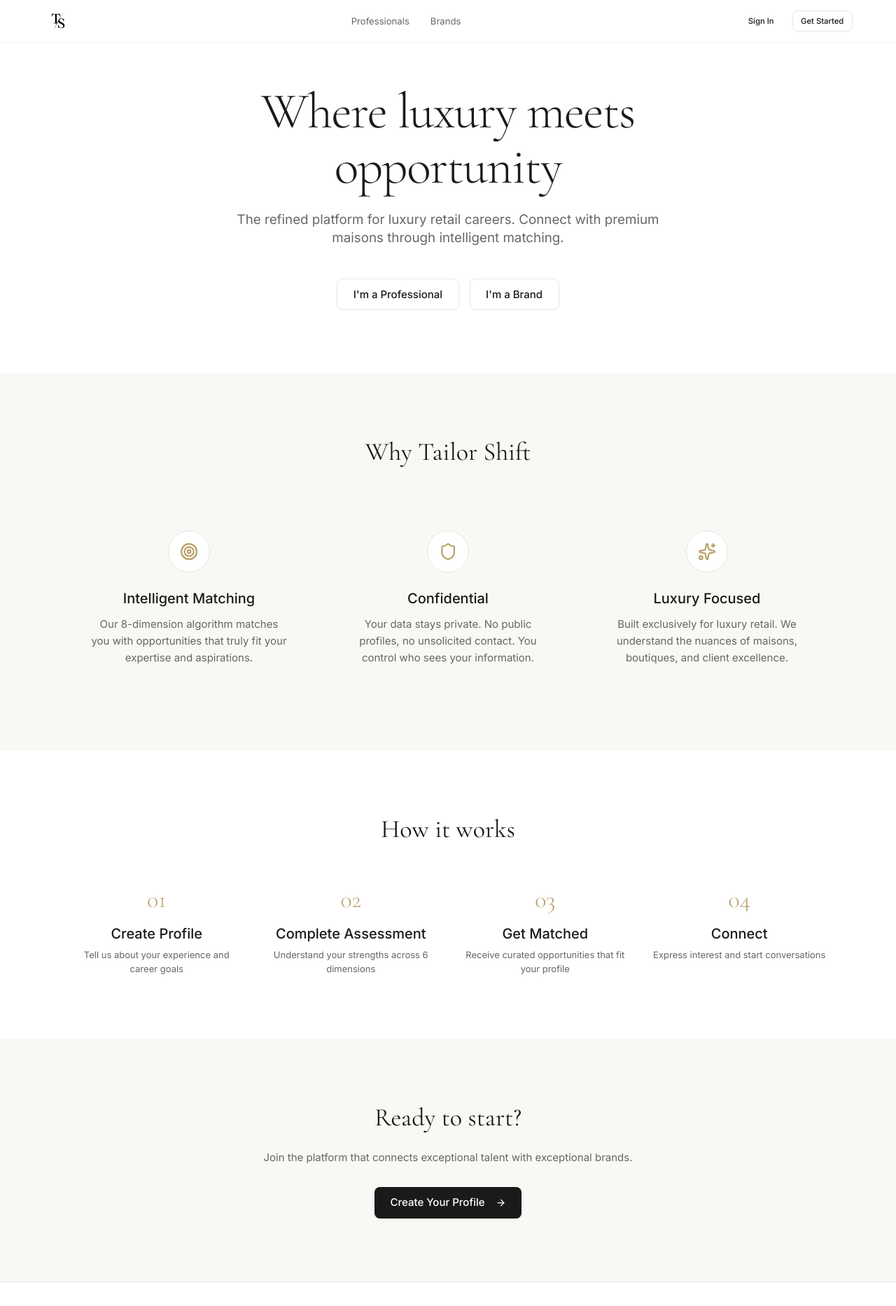
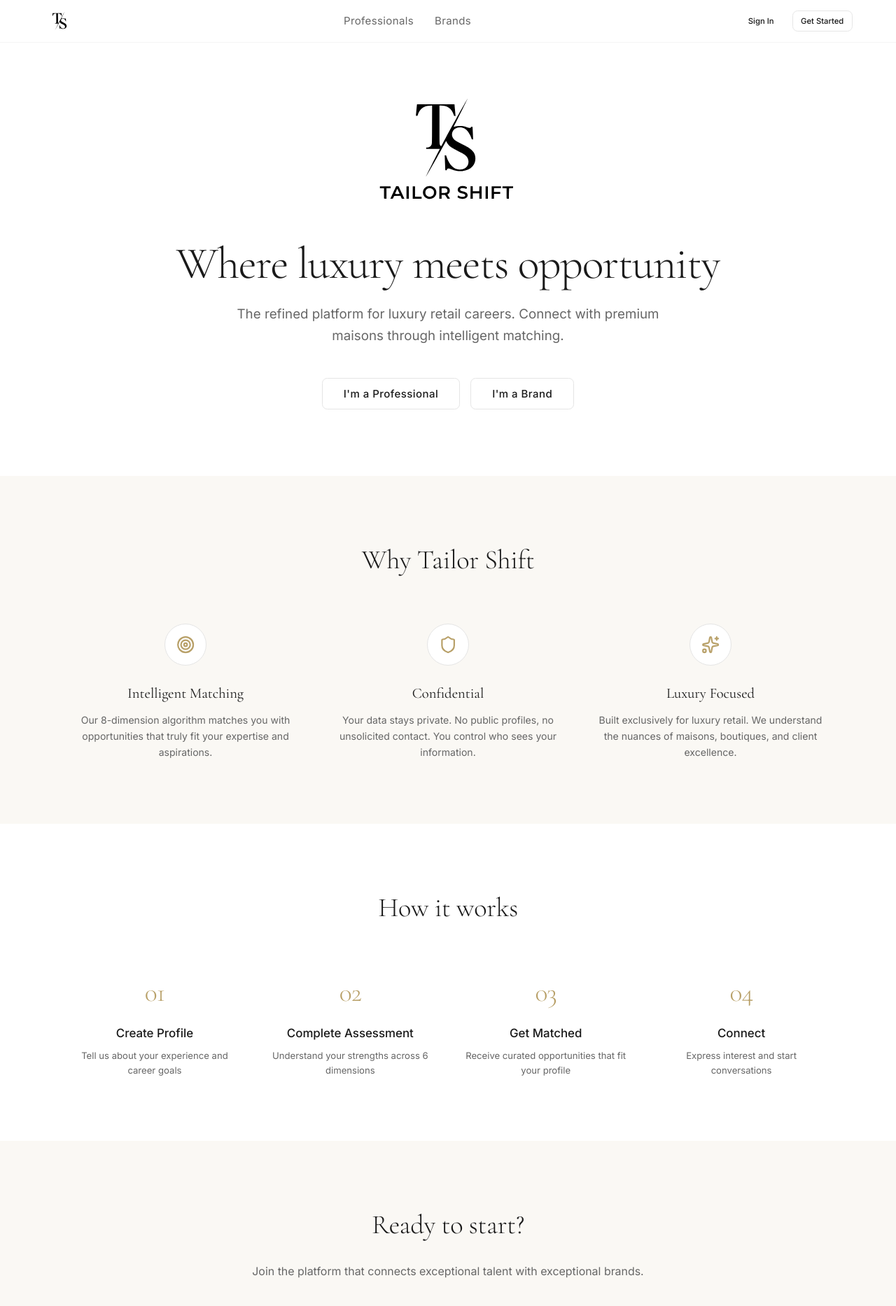
Before and after one commit to LoulouBlue75/tailor_shift_v7, a Next.js app: page / in a window 1280 px wide. Shown: the top 1866 px of the page at 70% size. Built offline with nearby package versions, Linux system fonts and the light colour scheme.

Commit message:
design: logo sizes optimized, hero with centered logo, luxury typography

```diff
--- a/app/page.tsx
+++ b/app/page.tsx
@@ -11,10 +11,10 @@ export default function LandingPage() {
           <Logo variant="icon" size="lg" />
 
           <nav className="hidden md:flex items-center gap-8">
-            <Link href="/signup?type=talent" className="text-sm text-[var(--grey-600)] hover:text-[var(--charcoal)] transition-colors">
+            <Link href="/signup?type=talent" className="text-[15px] tracking-wide text-[var(--grey-600)] hover:text-[var(--charcoal)] transition-colors">
               Professionals
             </Link>
-            <Link href="/signup?type=brand" className="text-sm text-[var(--grey-600)] hover:text-[var(--charcoal)] transition-colors">
+            <Link href="/signup?type=brand" className="text-[15px] tracking-wide text-[var(--grey-600)] hover:text-[var(--charcoal)] transition-colors">
               Brands
             </Link>
           </nav>
@@ -31,22 +31,27 @@ export default function LandingPage() {
       </header>
 
       {/* Hero */}
-      <section className="pt-32 pb-24 px-6">
+      <section className="pt-28 pb-20 px-6 min-h-[85vh] flex items-center justify-center">
         <div className="max-w-4xl mx-auto text-center">
-          <h1 className="text-display mb-6">
+          {/* Hero Logo */}
+          <div className="mb-10 flex justify-center">
+            <Logo variant="full" size="hero" asLink={false} />
+          </div>
+
+          <h1 className="text-[clamp(2.5rem,5vw,4.5rem)] font-display font-light leading-[1.08] tracking-[-0.02em] mb-6 text-[var(--charcoal)]">
             Where luxury meets opportunity
           </h1>
-          <p className="text-xl text-[var(--grey-600)] mb-12 max-w-2xl mx-auto">
+          <p className="text-[clamp(1rem,1.5vw,1.25rem)] leading-relaxed text-[var(--grey-600)] mb-12 max-w-2xl mx-auto">
             The refined platform for luxury retail careers. Connect with premium maisons through intelligent matching.
           </p>
           <div className="flex flex-col sm:flex-row items-center justify-center gap-4">
             <Link href="/signup?type=talent">
-              <Button variant="secondary" size="lg">
+              <Button variant="secondary" size="lg" className="text-[15px] tracking-[0.03em] px-8">
                 I&apos;m a Professional
               </Button>
             </Link>
             <Link href="/signup?type=brand">
-              <Button variant="secondary" size="lg">
+              <Button variant="secondary" size="lg" className="text-[15px] tracking-[0.03em] px-8">
                 I&apos;m a Brand
               </Button>
             </Link>
@@ -57,35 +62,43 @@ export default function LandingPage() {
       {/* Value Props */}
       <section className="py-24 px-6 bg-[var(--ivory)]">
         <div className="max-w-6xl mx-auto">
-          <h2 className="text-h2 text-center mb-16">Why Tailor Shift</h2>
+          <h2 className="text-[clamp(1.75rem,3vw,2.75rem)] font-display font-light tracking-[-0.01em] text-center mb-16 text-[var(--charcoal)]">
+            Why Tailor Shift
+          </h2>
 
-          <div className="grid md:grid-cols-3 gap-8">
-            <div className="text-center p-8">
+          <div className="grid md:grid-cols-3 gap-12">
+            <div className="text-center">
               <div className="w-16 h-16 rounded-full bg-white border border-[var(--grey-200)] flex items-center justify-center mx-auto mb-6">
                 <Target className="w-7 h-7 text-[var(--gold)]" />
               </div>
-              <h3 className="text-h3 mb-3">Intelligent Matching</h3>
-              <p className="text-[var(--grey-600)]">
+              <h3 className="text-[1.375rem] font-display font-normal mb-3 text-[var(--charcoal)]">
+                Intelligent Matching
+              </h3>
+              <p className="text-[0.9375rem] leading-relaxed text-[var(--grey-600)]">
                 Our 8-dimension algorithm matches you with opportunities that truly fit your expertise and aspirations.
               </p>
             </div>
 
-            <div className="text-center p-8">
+            <div className="text-center">
               <div className="w-16 h-16 rounded-full bg-white border border-[var(--grey-200)] flex items-center justify-center mx-auto mb-6">
                 <Shield className="w-7 h-7 text-[var(--gold)]" />
               </div>
-              <h3 className="text-h3 mb-3">Confidential</h3>
-              <p className="text-[var(--grey-600)]">
+              <h3 className="text-[1.375rem] font-display font-normal mb-3 text-[var(--charcoal)]">
+                Confidential
+              </h3>
+              <p className="text-[0.9375rem] leading-relaxed text-[var(--grey-600)]">
                 Your data stays private. No public profiles, no unsolicited contact. You control who sees your information.
               </p>
             </div>
 
-            <div className="text-center p-8">
+            <div className="text-center">
               <div className="w-16 h-16 rounded-full bg-white border border-[var(--grey-200)] flex items-center justify-center mx-auto mb-6">
                 <Sparkles className="w-7 h-7 text-[var(--gold)]" />
               </div>
-              <h3 className="text-h3 mb-3">Luxury Focused</h3>
-              <p className="text-[var(--grey-600)]">
+              <h3 className="text-[1.375rem] font-display font-normal mb-3 text-[var(--charcoal)]">
+                Luxury Focused
+              </h3>
+              <p className="text-[0.9375rem] leading-relaxed text-[var(--grey-600)]">
                 Built exclusively for luxury retail. We understand the nuances of maisons, boutiques, and client excellence.
               </p>
             </div>
@@ -96,9 +109,11 @@ export default function LandingPage() {
       {/* How It Works */}
       <section className="py-24 px-6">
         <div className="max-w-6xl mx-auto">
-          <h2 className="text-h2 text-center mb-16">How it works</h2>
+          <h2 className="text-[clamp(1.75rem,3vw,2.75rem)] font-display font-light tracking-[-0.01em] text-center mb-16 text-[var(--charcoal)]">
+            How it works
+          </h2>
 
-          <div className="grid md:grid-cols-4 gap-8">
+          <div className="grid md:grid-cols-4 gap-10">
             {[
               { step: '01', title: 'Create Profile', desc: 'Tell us about your experience and career goals' },
               { step: '02', title: 'Complete Assessment', desc: 'Understand your strengths across 6 dimensions' },
@@ -106,11 +121,11 @@ export default function LandingPage() {
               { step: '04', title: 'Connect', desc: 'Express interest and start conversations' },
             ].map((item) => (
               <div key={item.step} className="text-center">
-                <span className="text-4xl font-display font-light text-[var(--gold)] mb-4 block">
+                <span className="text-[2.5rem] font-display font-light text-[var(--gold)] mb-4 block tracking-tight">
                   {item.step}
                 </span>
-                <h3 className="text-h3 mb-2">{item.title}</h3>
-                <p className="text-small text-[var(--grey-600)]">{item.desc}</p>
+                <h3 className="text-[1.125rem] font-medium mb-2 text-[var(--charcoal)]">{item.title}</h3>
+                <p className="text-[0.875rem] leading-relaxed text-[var(--grey-600)]">{item.desc}</p>
               </div>
             ))}
           </div>
@@ -120,12 +135,14 @@ export default function LandingPage() {
       {/* CTA */}
       <section className="py-24 px-6 bg-[var(--ivory)]">
         <div className="max-w-2xl mx-auto text-center">
-          <h2 className="text-h2 mb-6">Ready to start?</h2>
-          <p className="text-[var(--grey-600)] mb-8">
+          <h2 className="text-[clamp(1.75rem,3vw,2.75rem)] font-display font-light tracking-[-0.01em] mb-6 text-[var(--charcoal)]">
+            Ready to start?
+          </h2>
+          <p className="text-[1.0625rem] leading-relaxed text-[var(--grey-600)] mb-10">
             Join the platform that connects exceptional talent with exceptional brands.
           </p>
           <Link href="/signup">
-            <Button size="lg">
+            <Button size="lg" className="text-[15px] tracking-[0.03em] px-8">
               Create Your Profile
               <ArrowRight className="w-4 h-4 ml-2" />
             </Button>
@@ -137,19 +154,19 @@ export default function LandingPage() {
       <footer className="py-12 px-6 border-t border-[var(--grey-200)]">
         <div className="max-w-6xl mx-auto">
           <div className="flex flex-col md:flex-row items-center justify-between gap-6">
-            <div className="flex items-center gap-2">
+            <div className="flex items-center gap-3">
               <Logo variant="full" size="sm" asLink={false} />
-              <span className="text-small text-[var(--grey-500)]">
+              <span className="text-[0.8125rem] text-[var(--grey-500)]">
                 An Irbis Partners company
               </span>
             </div>
 
-            <div className="flex items-center gap-6 text-small text-[var(--grey-600)]">
-              <Link href="/terms" className="hover:text-[var(--charcoal)]">Terms</Link>
-              <Link href="/privacy" className="hover:text-[var(--charcoal)]">Privacy</Link>
+            <div className="flex items-center gap-6 text-[0.8125rem] text-[var(--grey-600)]">
+              <Link href="/terms" className="hover:text-[var(--charcoal)] transition-colors">Terms</Link>
+              <Link href="/privacy" className="hover:text-[var(--charcoal)] transition-colors">Privacy</Link>
             </div>
 
-            <p className="text-small text-[var(--grey-500)]">
+            <p className="text-[0.8125rem] text-[var(--grey-500)]">
               © {new Date().getFullYear()} Tailor Shift. All rights reserved.
             </p>
           </div>
--- a/components/ui/logo.tsx
+++ b/components/ui/logo.tsx
@@ -4,7 +4,7 @@ import { cn } from '@/lib/utils'
 
 interface LogoProps {
   className?: string
-  size?: 'sm' | 'md' | 'lg'
+  size?: 'sm' | 'md' | 'lg' | 'xl' | 'hero'
   variant?: 'icon' | 'full'
   asLink?: boolean
 }
@@ -15,18 +15,22 @@ export function Logo({
   variant = 'icon',
   asLink = true,
 }: LogoProps) {
-  // Icon (pictogram) sizes
+  // Icon (pictogram) sizes - optimized for header placement
   const iconSizes = {
-    sm: { width: 24, height: 24 },
-    md: { width: 32, height: 32 },
-    lg: { width: 40, height: 40 },
+    sm: { width: 28, height: 28 },
+    md: { width: 36, height: 36 },
+    lg: { width: 44, height: 44 },
+    xl: { width: 52, height: 52 },
+    hero: { width: 64, height: 64 },
   }
 
-  // Full logo sizes (maintaining aspect ratio 1365:768 ≈ 1.78:1)
+  // Full logo sizes (aspect ratio 1365:768 ≈ 1.78:1)
   const fullSizes = {
-    sm: { width: 120, height: 68 },
-    md: { width: 160, height: 90 },
-    lg: { width: 200, height: 113 },
+    sm: { width: 100, height: 56 },
+    md: { width: 140, height: 79 },
+    lg: { width: 180, height: 101 },
+    xl: { width: 240, height: 135 },
+    hero: { width: 320, height: 180 },
   }
 
   const dimensions = variant === 'icon' ? iconSizes[size] : fullSizes[size]
```
